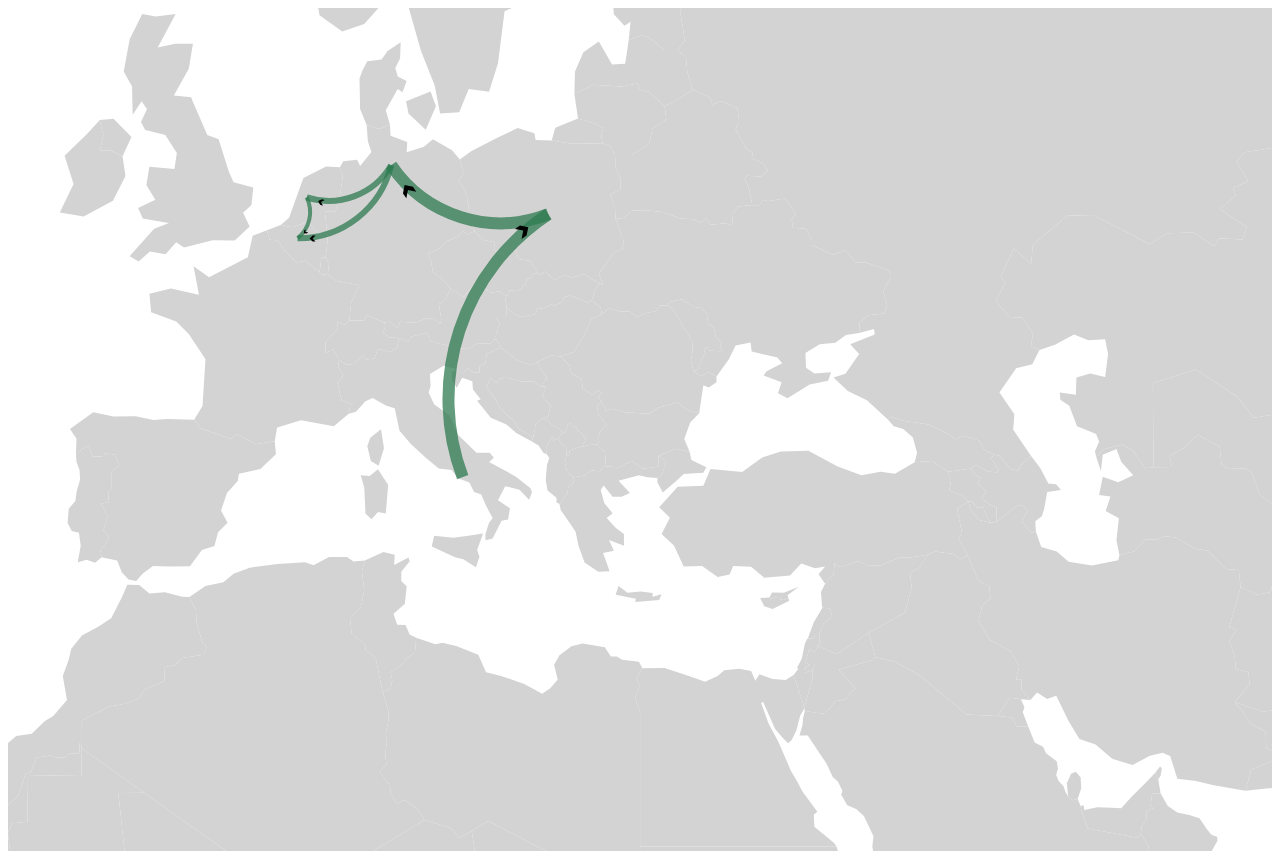
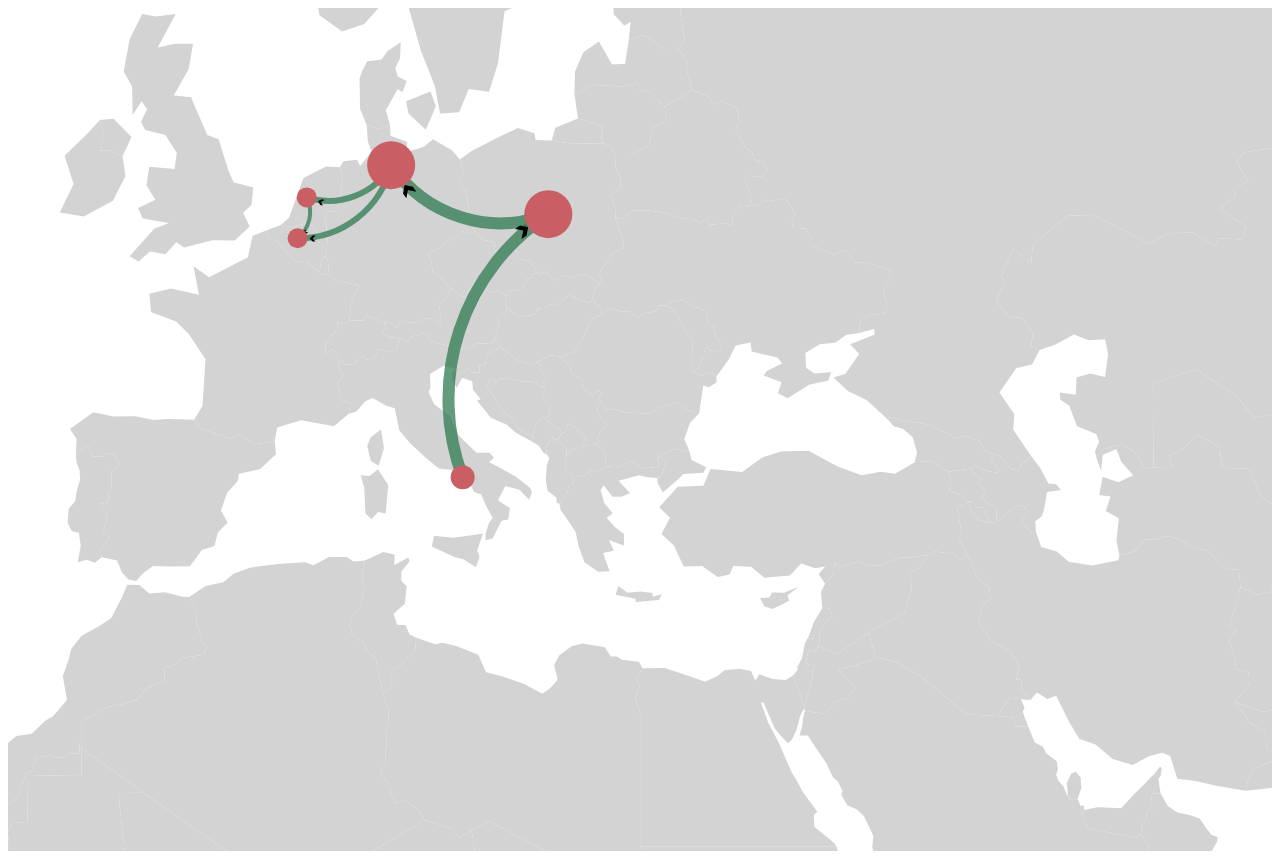
Before and after one commit to VilmaJo/spatialsankey, a plain HTML site: page map.html in a window 1280 px wide. Drawn offline with Linux system fonts and the light colour scheme.

Commit message:
result 20180314

```diff
--- a/map.html
+++ b/map.html
@@ -65,10 +65,6 @@ var svg = d3.select("#container")
 
 var g = svg.append("g");
 
-
-
-
-
 /****************************************************************************************************************************/
 //Alle Daten werden über die queue Funktion parallel reingeladen, hier auf die Reihenfolge achten
 function loaded(error, world, nodes, flows) {
@@ -110,8 +106,13 @@ for(key in flowsData) {
     targetCoords = [targetX, targetY]
 //flow für Krümmung
     flow = [source, target]
-   // console.log(flow)
+   console.log(flow)
+
+
     /* Pseudocode, um die Anzahl gleicher flows zu kriegen
+
+    var flowQuantity = 0;
+
 	for each source, target same
 	- count + 1, wenn source & target in flowsData gleich sind
 	- if (count = 7) {return bend 0:0.7;}
@@ -191,7 +192,6 @@ for(key in flowsData) {
         pointSizeSource=valuePerSource[node.city]                //under the valuePerSource object are pointSize - values per city which are calculated above; here we take the values
         pointSizeTarget=valuePerTarget[node.city]
         pieSize=valuePerPie[node.city]
-        console.log("Pie: " + [node.city]+pieSize)
 
         //pointSizeSum for the pie chart radius
         pointSizeSum = pointSizeSource + pointSizeTarget;
@@ -231,11 +231,10 @@ function draw(topo) {
 };
 
 //function to add points to the map
-function addPoint(lon, lat, pointSizeSum,pointValueSource,pointValueTarget) {
+function addPoint(lon, lat, pointSizeSum,pieSize) {
 	  var x = projection([lon, lat])[0];
 	  var y = projection([lon, lat])[1];
-	  var radius = pointSizeSum;
-	  /*
+
 	  var point = g.append("g")
 					.attr("class", "gpoint")
 					.append("circle")
@@ -244,46 +243,6 @@ function addPoint(lon, lat, pointSizeSum,pointValueSource,pointValueTarget) {
                     .style("fill","#c95f64")
                     .style("fill-opacity", 1.0)
 					.attr("r", pointSizeSum);
-        */
-
-    // Pie chart variables:
-// source: https://bl.ocks.org/Andrew-Reid/838aa0957c6492eaf4590c5bc5830a84
-    var g2 = svg.append("g");
-    var arc = d3.arc()
-        .innerRadius(0)
-        .outerRadius(radius);
-
-    var pie = d3.pie()
-        .sort(null)
-        .value(function(d) { return d; });
-
-    var pieColor = d3.schemeCategory10;
-// Draw pie charts
-// source: https://bl.ocks.org/Andrew-Reid/838aa0957c6492eaf4590c5bc5830a84
-        var points = g2.selectAll("g")
-            .enter()
-            .append("g")
-            .attr("cx", x)
-            .attr("cy", y)
-            .attr("class","pies")
-            .attr("r", pointSizeSum);
-            //.append("text")
-            //.attr("y", -radius - 5)
-            //.text("text",'hallo')
-            //.style('text-anchor','middle');
-
-        var pies = points.selectAll(".pies")
-        // split([","])
-            .data(function(d) { return pie(d.data.split(['-'])); })
-            .enter()
-            .append('g')
-            .attr('class','arc')
-            .append("path")
-            .attr('d',arc)
-            .attr("fill",function(d,i){
-                return color[i+1];
-            });
-
 };
 
 //function makeArc, that is used for drawPath
@@ -350,8 +309,8 @@ Aktuelle AUFGABEN
         *** - StrokeWidth: Breite nach value
 		        Vorgehen: value / maxValue * maxStrokeWidth
 - Punkte
-    - Größe der Punkte abhängig nach in & outflows
-    - Farbe abhängig, ob mehr in- oder outflows
+    *** Größe der Punkte abhängig nach in & outflows
+    - PieChart mit Anteilen für in und outflows: https://bl.ocks.org/Andrew-Reid/838aa0957c6492eaf4590c5bc5830a84
 
 - Richtung anzeigen: 1 arrow mit marker-start oder marker-end, aber: bei bend funktioniert es nicht (bend einfügen) und anzeige in bestimmtem abstand
     - arcTween: mit animation?
```
